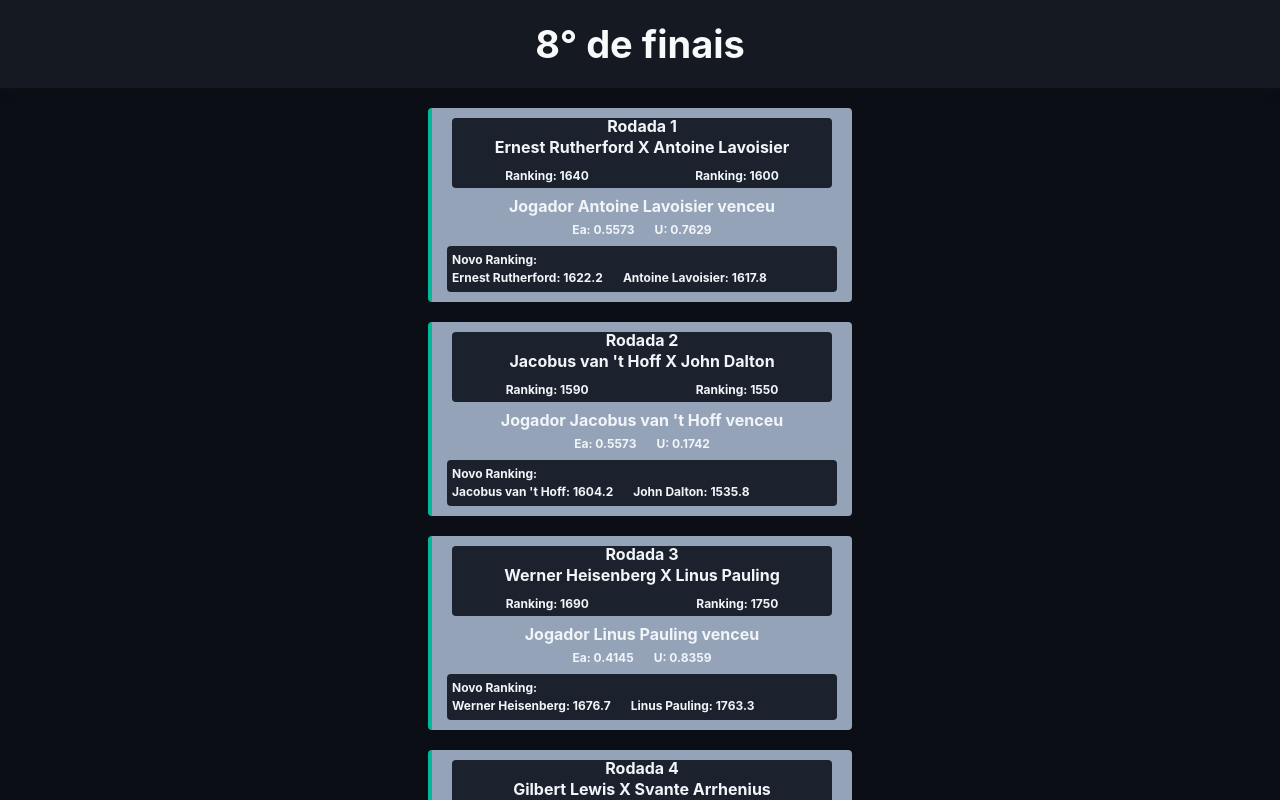
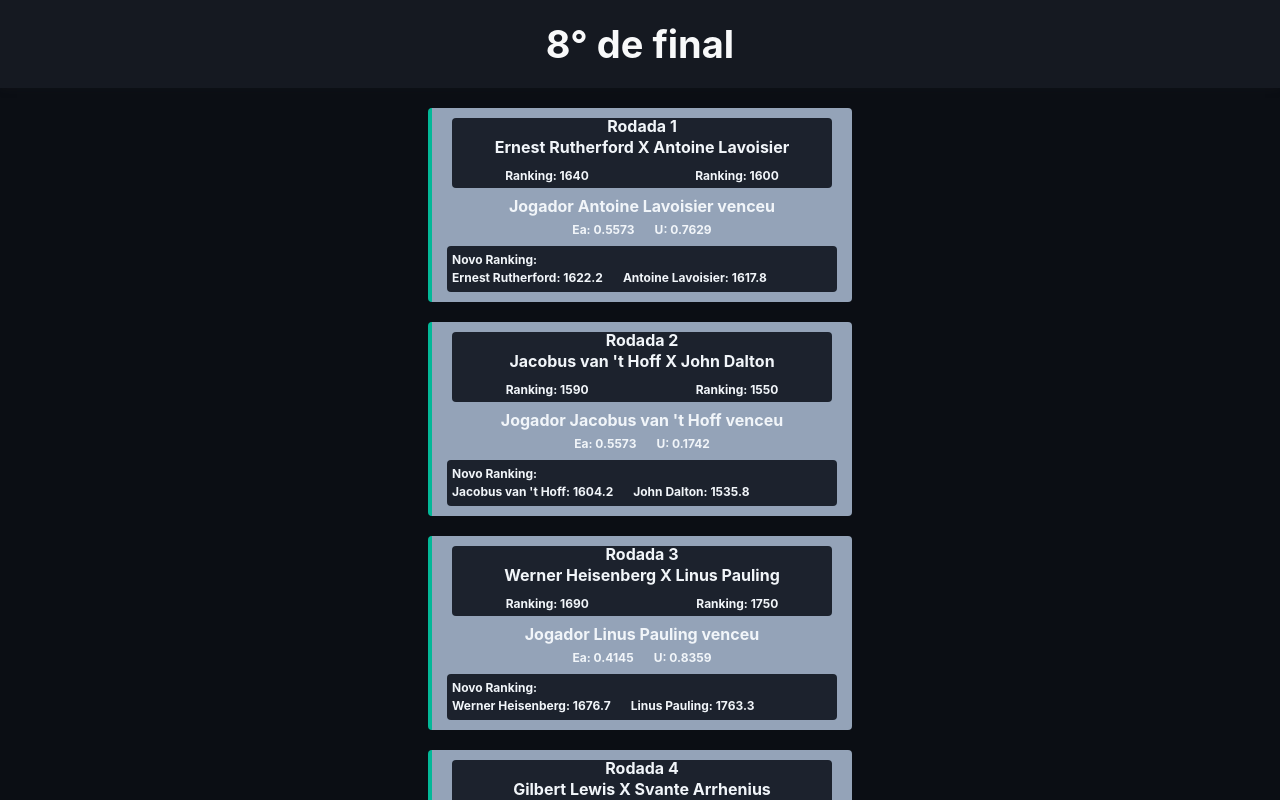
Before and after one commit to ElderlyRoom7805/Trabalho-de-estatistica, a React (Vite) app: page /mataLog in a window 1280 px wide. Shown: the top 800 px of the page. Built offline with nearby package versions, Linux system fonts and the light colour scheme.

Commit message:
limpando-codigo

```diff
--- a/src/components/final4/index.jsx
+++ b/src/components/final4/index.jsx
@@ -15,28 +15,24 @@ export const QuartasFinal = () => {
     const [historicoDestaRodada, setHistoricoDestaRodada] = useState([]);
 
     useEffect(() => {
-        // Se por algum motivo não houver classificados, não faz nada
         if (classificadosDasOitavas.length < 8) return;
 
-        // 1. SORTEIO (Embaralha os 8 sobreviventes)
         const listaParaSorteio = [...classificadosDasOitavas].sort(() => Math.random() - 0.5);
 
         const resultadosSimulacao = [];
         const listaVencedores = [];
         const k = 32;
 
-        // 2. LOOP DOS 4 DUELOS (Quartas de Final)
         for (let i = 0; i < listaParaSorteio.length; i += 2) {
             const jog1 = listaParaSorteio[i];
             const jog2 = listaParaSorteio[i + 1];
 
-            // CÁLCULOS ESTATÍSTICOS (ELO)
             const expoE = (jog2.rating - jog1.rating) / 400;
             const Ea = 1 / (1 + Math.pow(10, expoE));
             const U = Math.random();
             const venceuJ1 = U < Ea;
 
-            // CÁLCULO DOS NOVOS RATINGS
+
             const nRA = jog1.rating + k * ((venceuJ1 ? 1 : 0) - Ea);
             const nRB = jog2.rating + k * ((venceuJ1 ? 0 : 1) - (1 - Ea));
 
@@ -75,7 +71,7 @@ export const QuartasFinal = () => {
     return (
         <div className={styles.int}>
             <div className={styles.header}>
-                <h1>Quartas de Final (Top 8)</h1>
+                <h1>4° de final</h1>
             </div>
 
             <div className={styles.main}>
--- a/src/components/mataLog/index.jsx
+++ b/src/components/mataLog/index.jsx
@@ -7,13 +7,11 @@ export const MataLog = () => {
     const navigate = useNavigate();
     const { jogadores, setJogadores } = useContext(JogadorContext);
 
-    // Estado para guardar os resultados da simulação
     const [confrontos, setConfrontos] = useState([]);
     const [vencedoresIds, setVencedoresIds] = useState([]);
     const [historicoDestaRodada, setHistoricoDestaRodada] = useState([]);
 
     useEffect(() => {
-        // 1. SORTEIO (Roda apenas uma vez aqui dentro)
         const idBase = [0, 1, 2, 3, 4, 5, 6, 7, 8, 9, 10, 11, 12, 13, 14, 15];
         const sorteados = idBase.sort(() => Math.random() - 0.5);
 
@@ -21,34 +19,28 @@ export const MataLog = () => {
         const listaVencedores = [];
         const k = 32;
 
-        // Criamos uma cópia dos jogadores para atualizar os ratings
         let novosJogadores = [...jogadores];
 
-        // 2. LOOP DOS 8 DUELOS
         for (let i = 0; i < sorteados.length; i += 2) {
             const index1 = sorteados[i];
             const index2 = sorteados[i + 1];
             const jog1 = jogadores[index1];
             const jog2 = jogadores[index2];
 
-            // CÁLCULOS ESTATÍSTICOS
             const expoE = (jog2.rating - jog1.rating) / 400;
             const Ea = 1 / (1 + Math.pow(10, expoE));
             const U = Math.random();
             const venceuJ1 = U < Ea;
 
-            // CÁLCULO DOS NOVOS RATINGS (Soma Zero)
             const novoRa = jog1.rating + k * ((venceuJ1 ? 1 : 0) - Ea);
             const novoRb = jog2.rating + k * ((venceuJ1 ? 0 : 1) - (1 - Ea));
 
-            // Atualizamos a cópia da lista global
             novosJogadores = novosJogadores.map(j => {
                 if (j.id === jog1.id) return { ...j, rating: Number(novoRa.toFixed(1)) };
                 if (j.id === jog2.id) return { ...j, rating: Number(novoRb.toFixed(1)) };
                 return j;
             });
 
-            // Guardamos os dados deste confronto específico
             const infoDuelo = {
                 j1: jog1,
                 j2: jog2,
@@ -64,20 +56,18 @@ export const MataLog = () => {
             setHistoricoDestaRodada(resultadosSimulacao);
         }
 
-        // 3. ATUALIZAÇÃO FINAL (Apenas uma vez)
         setConfrontos(resultadosSimulacao);
         setVencedoresIds(listaVencedores);
-        setJogadores(novosJogadores); // Atualiza o ranking global no Contexto
+        setJogadores(novosJogadores);
 
-    }, []); // Array vazio = Roda apenas no "nascimento" da página
+    }, []);
 
     return (
         <div className={styles.int}>
             <div className={styles.header}>
-                <h1>8° de finais</h1>
+                <h1>8° de final</h1>
             </div>
             <div className={styles.main}>
-                {/* Agora usamos MAP para desenhar os cards dinamicamente */}
                 {confrontos.map((duelo, index) => (
                     <div className={styles.card} key={index}>
                         <div className={styles.cardHead}>
```
